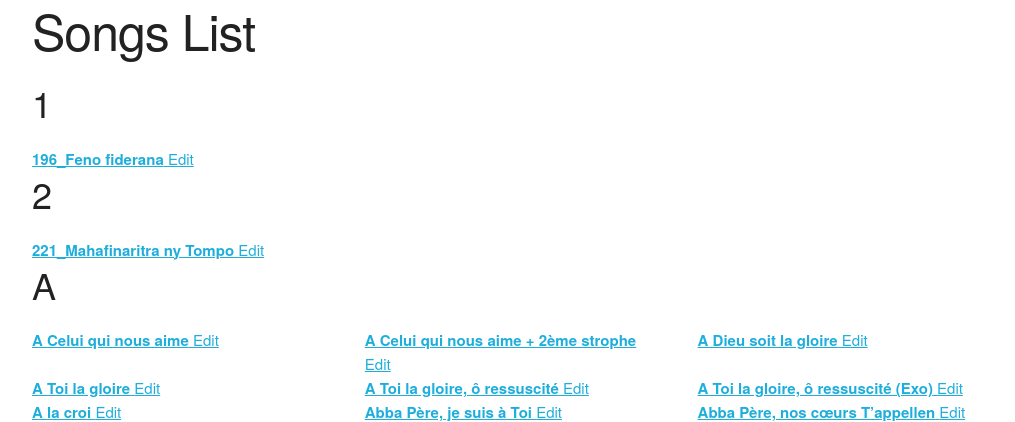
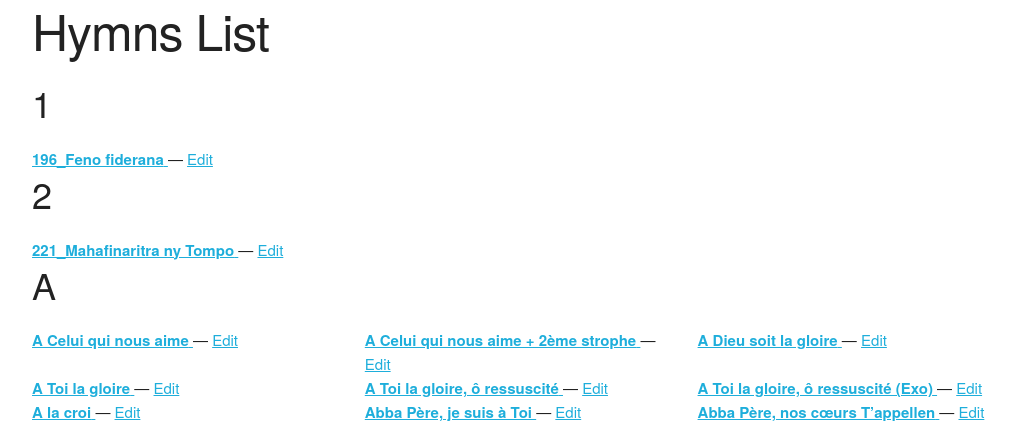
Before and after one commit to ceim-madagascar/hymnal, a Flask app: page / in a window 1280 px wide. Shown: the top 422 px of the page, without its empty margins (128-1143 px from the left). Run offline with Flask 3, Linux system fonts and the light colour scheme; data comes from the database, SQL or seed files in the repository.

Commit message:
renaming things

```diff
--- a/hymnal/hymns.py
+++ b/hymnal/hymns.py
@@ -18,10 +18,10 @@ bp = Blueprint("hymns", __name__)
 @bp.route('/')
 def hymn_list():
     db = get_db()
-    songs = db.execute(
+    hymns = db.execute(
         "SELECT title, slug, content, substr(title, 1, 1) as initial FROM hymns ORDER BY title ASC"
     ).fetchall()
-    return render_template("hymn_list.html", songs=songs)
+    return render_template("hymn_list.html", hymns=hymns)
 
 
 @bp.route("/new", methods=["POST", "GET"])
--- a/hymnal/templates/hymn_list.html
+++ b/hymnal/templates/hymn_list.html
@@ -1,23 +1,23 @@
 {% extends 'base.html' %}
 {% block header %}
-  <h1>{% block title %}Songs List{% endblock title %}</h1>
+  <h1>{% block title %}Hymns List{% endblock title %}</h1>
 {% endblock header %}
 {% block content %}
-  {% for initial, items in songs|groupby("initial") %}
+  {% for initial, items in hymns|groupby("initial") %}
   <h3>{{ initial }}</h3>
-  {% for song_row in items|batch(3) %}
+  {% for hymn_row in items|batch(3) %}
     <div class="row">
-      {% for song in song_row %}
-          <div class="one-third column">
-            <div>
-              <a href="{{ url_for('hymns.slide', slug=song['slug']) }}">
-                <strong>{{ song['title'] }}</strong>
-              </a>
-              <a href="{{ url_for('hymns.edit_hymn', slug=song['slug']) }}">
-                Edit
-              </a>
-            </div>
+      {% for hymn in hymn_row %}
+        <div class="one-third column">
+          <div>
+            <a href="{{ url_for('hymns.slide', slug=hymn['slug']) }}">
+              <strong>{{ hymn['title'] }}</strong>
+            </a> &mdash;
+            <a href="{{ url_for('hymns.edit_hymn', slug=hymn['slug']) }}">
+              Edit
+            </a>
           </div>
+        </div>
       {% endfor %}
     </div>
   {% endfor %}
```
